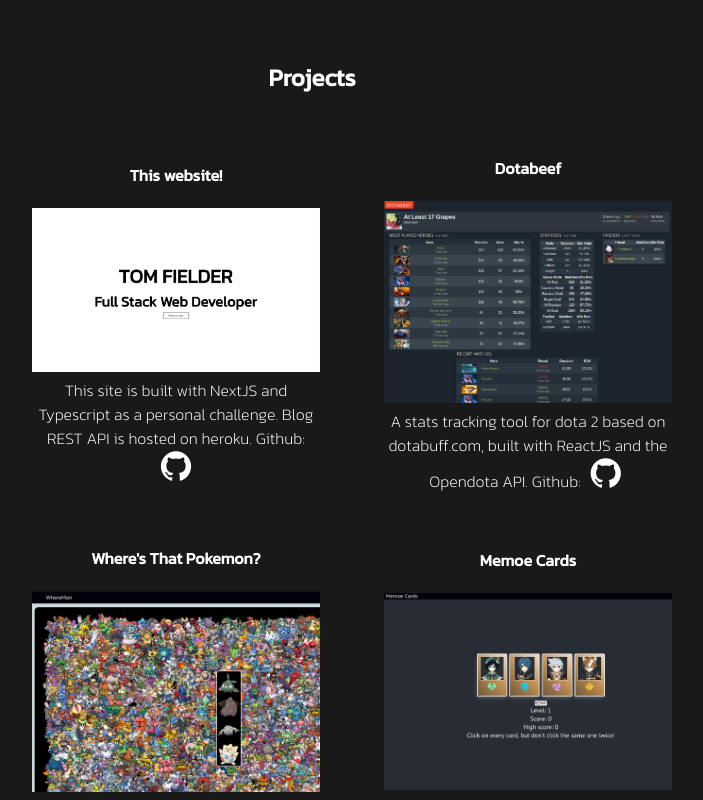
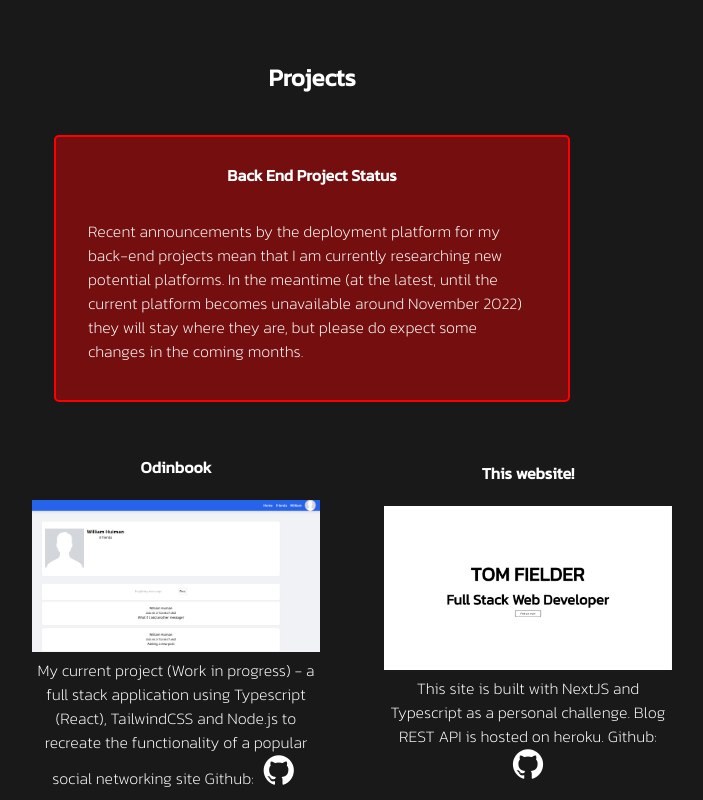
Before and after one commit to TRFielder/trfielder.github.io, a Next.js app: page / in a window 1280 px wide. Shown: the part 1960-2760 px from the top of the page, without its empty margins (328-1031 px from the left). Built offline with nearby package versions, Linux system fonts and the light colour scheme.

Commit message:
Add heroku redeployment warning and odinbook project card

```diff
--- a/components/ProjectSection.tsx
+++ b/components/ProjectSection.tsx
@@ -1,15 +1,24 @@
-import type { NextPage } from "next";
-import { FunctionComponent } from "react";
-import styles from "../styles/ProjectSection.module.css";
-import Image from "next/image";
-import ProjectCard from "./ProjectCard";
+import type { NextPage } from 'next';
+import { FunctionComponent } from 'react';
+import styles from '../styles/ProjectSection.module.css';
+import Image from 'next/image';
+import ProjectCard from './ProjectCard';
+import Warning from './Warning';
 
 const ProjectSection: FunctionComponent = () => {
   return (
     <section id="Projects">
       <article>
         <h3>Projects</h3>
+        <Warning />
         <div className={styles.projectsContainer}>
+          <ProjectCard
+            name="Odinbook"
+            liveDemo="https://trfielder.github.io/odinbook"
+            imgRef="/odinbook.png"
+            description="My current project (Work in progress) - a full stack application using Typescript (React), TailwindCSS and Node.js to recreate the functionality of a popular social networking site"
+            repository="http://github.com/TRFielder/odinbook/"
+          />
           <ProjectCard
             name="This website!"
             liveDemo="http://tomfielder.co.uk"
--- /dev/null
+++ b/components/Warning.tsx
@@ -0,0 +1,22 @@
+import type { NextPage } from 'next';
+import { FunctionComponent } from 'react';
+import styles from '../styles/Warning.module.css';
+
+import ProjectType from '../types/ProjectType';
+
+const Warning: React.FC = () => {
+  return (
+    <figure className={styles.warningContainer}>
+      <div className={styles.innerContainer}>
+        <h4 className={styles.warningTitle}>Back End Project Status</h4>
+        <p className={styles.warningText}>
+          Recent announcements by the deployment platform for my back-end projects mean that I am currently researching new potential
+          platforms. In the meantime (at the latest, until the current platform becomes unavailable around November 2022) they will stay
+          where they are, but please do expect some changes in the coming months.
+        </p>
+      </div>
+    </figure>
+  );
+};
+
+export default Warning;
--- /dev/null
+++ b/styles/Warning.module.css
@@ -0,0 +1,24 @@
+.warningContainer {
+  display: flex;
+  flex-direction: column;
+  align-items: center;
+  justify-content: center;
+  background-color: rgba(255, 0, 0, 0.4);
+  border: 2px solid red;
+  border-radius: 5px;
+  width: 80%;
+}
+
+.innerContainer {
+  width: 100%;
+  padding: 5px;
+}
+
+.warningTitle {
+  text-align: center;
+}
+
+.warningText {
+  margin: 2rem;
+  font-weight: 300;
+}
```
Also changed, not shown: public/odinbook.png (added).
